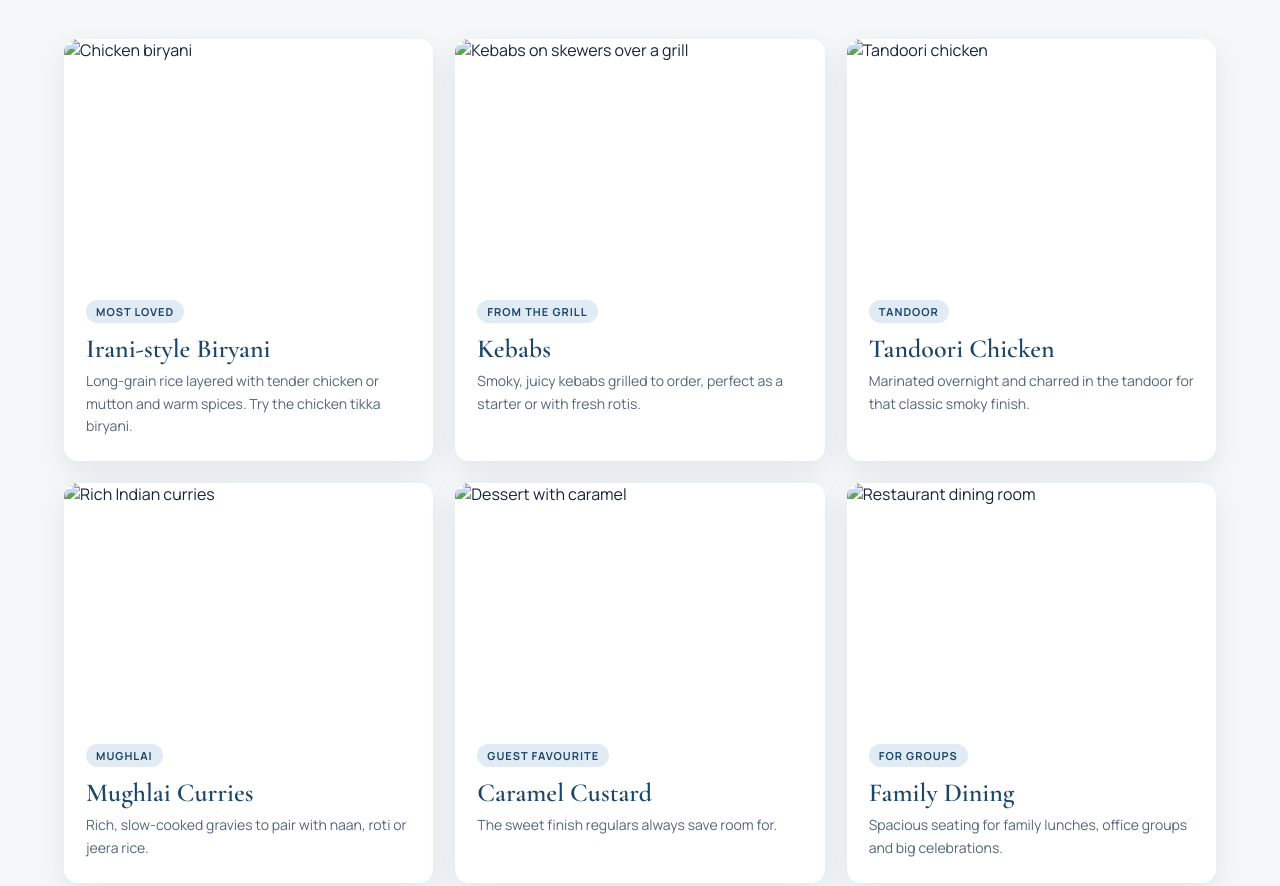
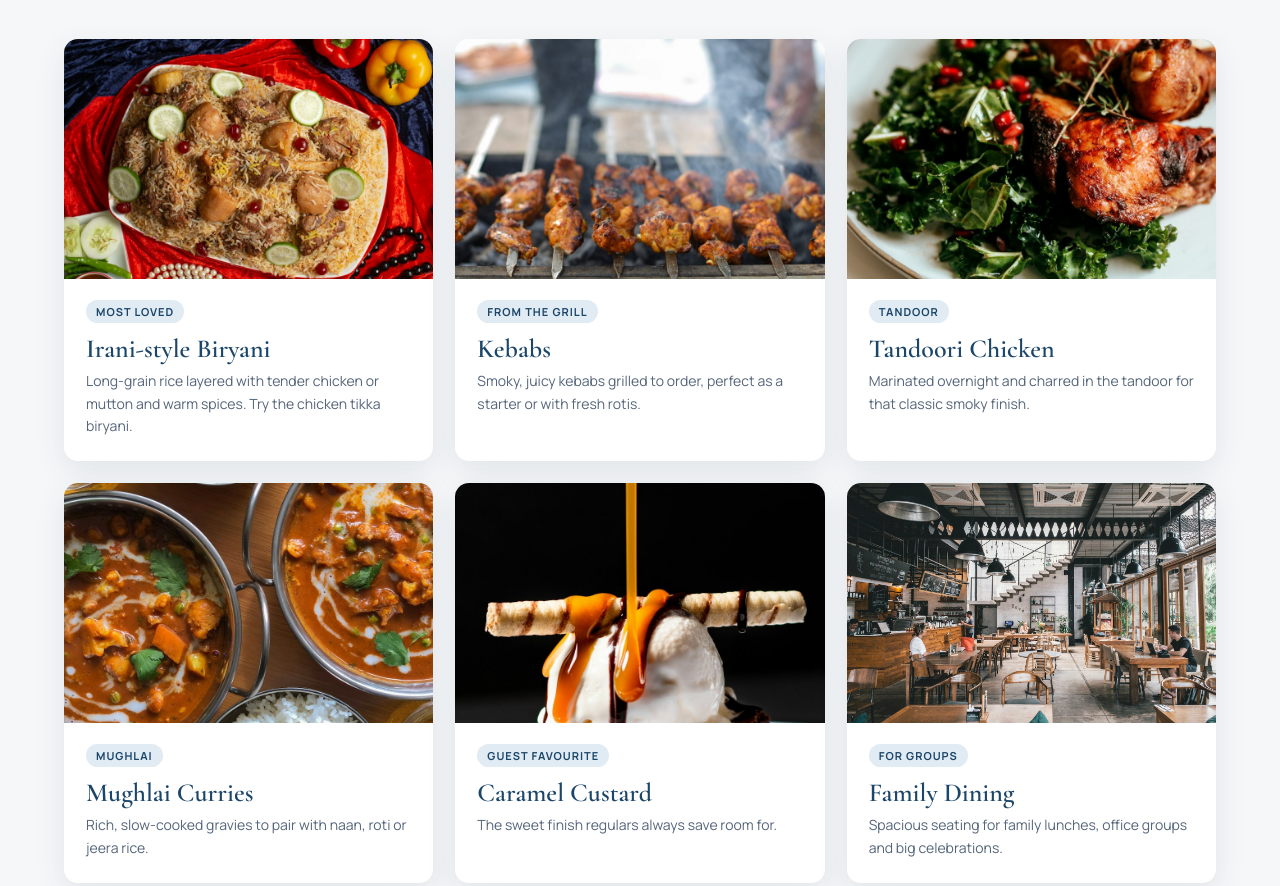
Before and after one commit to FA4ALL/bluenile-demo, a plain HTML site: page index.html in a window 1280 px wide. Shown: the part 1175-2061 px from the top of the page. Drawn offline with nearby package versions, Linux system fonts and the light colour scheme.

Commit message:
Add files via upload

```diff
--- a/index.html
+++ b/index.html
@@ -22,7 +22,7 @@ nav{display:flex;gap:26px;font-size:14px;color:#d9e1ee}nav a:hover{color:var(--b
 .btn:hover{transform:translateY(-2px);background:#e4eef6}
 .btn.ghost{background:transparent;color:#fff;border-color:rgba(255,255,255,.5)}.btn.ghost:hover{background:rgba(255,255,255,.1)}
 .btn.dark{background:var(--navy);color:#fff;border-color:var(--navy)}.btn.dark:hover{background:var(--logo)}
-.hero{position:relative;min-height:min(88vh,760px);display:flex;align-items:center;justify-content:center;text-align:center;color:#fff;padding:90px max(5vw,16px);background:linear-gradient(180deg,rgba(18,44,68,.55),rgba(18,44,68,.85)),url('images/hero.jpg') center/cover}
+.hero{position:relative;min-height:min(88vh,760px);display:flex;align-items:center;justify-content:center;text-align:center;color:#fff;padding:90px max(5vw,16px);background:linear-gradient(180deg,rgba(18,44,68,.55),rgba(18,44,68,.85)),url('hero.jpg') center/cover}
 .hero .inner{max-width:820px}
 .kicker{display:inline-block;font-size:12px;font-weight:700;letter-spacing:3px;text-transform:uppercase;color:var(--brass2);margin-bottom:18px}
 .hero h1{font:600 clamp(46px,8vw,96px)/.98 'Cormorant Garamond',serif;margin:0 0 22px}
@@ -98,12 +98,12 @@ footer{background:var(--deep);color:#8e9bb0;padding:30px max(5vw,16px);display:f
 <section class="section" id="menu">
   <div class="head"><div class="kicker">From our kitchen</div><h2>Signature dishes</h2><p>The plates Pune has been ordering at Blue Nile for generations, from fragrant biryani to grills straight off the fire.</p></div>
   <div class="menu-grid">
-    <article class="card"><img loading="lazy" src="images/biryani.jpg" alt="Chicken biryani"><div class="body"><span class="tag">Most loved</span><h3>Irani-style Biryani</h3><p>Long-grain rice layered with tender chicken or mutton and warm spices. Try the chicken tikka biryani.</p></div></article>
-    <article class="card"><img loading="lazy" src="images/kebabs.jpg" alt="Kebabs on skewers over a grill"><div class="body"><span class="tag">From the grill</span><h3>Kebabs</h3><p>Smoky, juicy kebabs grilled to order, perfect as a starter or with fresh rotis.</p></div></article>
-    <article class="card"><img loading="lazy" src="images/tandoori.jpg" alt="Tandoori chicken"><div class="body"><span class="tag">Tandoor</span><h3>Tandoori Chicken</h3><p>Marinated overnight and charred in the tandoor for that classic smoky finish.</p></div></article>
-    <article class="card"><img loading="lazy" src="images/curries.jpg" alt="Rich Indian curries"><div class="body"><span class="tag">Mughlai</span><h3>Mughlai Curries</h3><p>Rich, slow-cooked gravies to pair with naan, roti or jeera rice.</p></div></article>
-    <article class="card"><img loading="lazy" src="images/dessert.jpg" alt="Dessert with caramel"><div class="body"><span class="tag">Guest favourite</span><h3>Caramel Custard</h3><p>The sweet finish regulars always save room for.</p></div></article>
-    <article class="card"><img loading="lazy" src="images/interior.jpg" alt="Restaurant dining room"><div class="body"><span class="tag">For groups</span><h3>Family Dining</h3><p>Spacious seating for family lunches, office groups and big celebrations.</p></div></article>
+    <article class="card"><img loading="lazy" src="biryani.jpg" alt="Chicken biryani"><div class="body"><span class="tag">Most loved</span><h3>Irani-style Biryani</h3><p>Long-grain rice layered with tender chicken or mutton and warm spices. Try the chicken tikka biryani.</p></div></article>
+    <article class="card"><img loading="lazy" src="kebabs.jpg" alt="Kebabs on skewers over a grill"><div class="body"><span class="tag">From the grill</span><h3>Kebabs</h3><p>Smoky, juicy kebabs grilled to order, perfect as a starter or with fresh rotis.</p></div></article>
+    <article class="card"><img loading="lazy" src="tandoori.jpg" alt="Tandoori chicken"><div class="body"><span class="tag">Tandoor</span><h3>Tandoori Chicken</h3><p>Marinated overnight and charred in the tandoor for that classic smoky finish.</p></div></article>
+    <article class="card"><img loading="lazy" src="curries.jpg" alt="Rich Indian curries"><div class="body"><span class="tag">Mughlai</span><h3>Mughlai Curries</h3><p>Rich, slow-cooked gravies to pair with naan, roti or jeera rice.</p></div></article>
+    <article class="card"><img loading="lazy" src="dessert.jpg" alt="Dessert with caramel"><div class="body"><span class="tag">Guest favourite</span><h3>Caramel Custard</h3><p>The sweet finish regulars always save room for.</p></div></article>
+    <article class="card"><img loading="lazy" src="interior.jpg" alt="Restaurant dining room"><div class="body"><span class="tag">For groups</span><h3>Family Dining</h3><p>Spacious seating for family lunches, office groups and big celebrations.</p></div></article>
   </div>
 </section>
 <section class="section loved" id="loved">
@@ -122,7 +122,7 @@ footer{background:var(--deep);color:#8e9bb0;padding:30px max(5vw,16px);display:f
 </section>
 <section class="section" id="story">
   <div class="story">
-    <img loading="lazy" src="images/interior.jpg" alt="Warm dining room">
+    <img loading="lazy" src="interior.jpg" alt="Warm dining room">
     <div>
       <div class="kicker" style="color:#1c4669">Our story</div>
       <h2>A Pune institution on Bund Garden Road</h2>
```
Also changed, not shown: biryani.jpg (added), curries.jpg (added), dessert.jpg (added), hero.jpg (added), interior.jpg (added), kebabs.jpg (added), tandoori.jpg (added).
